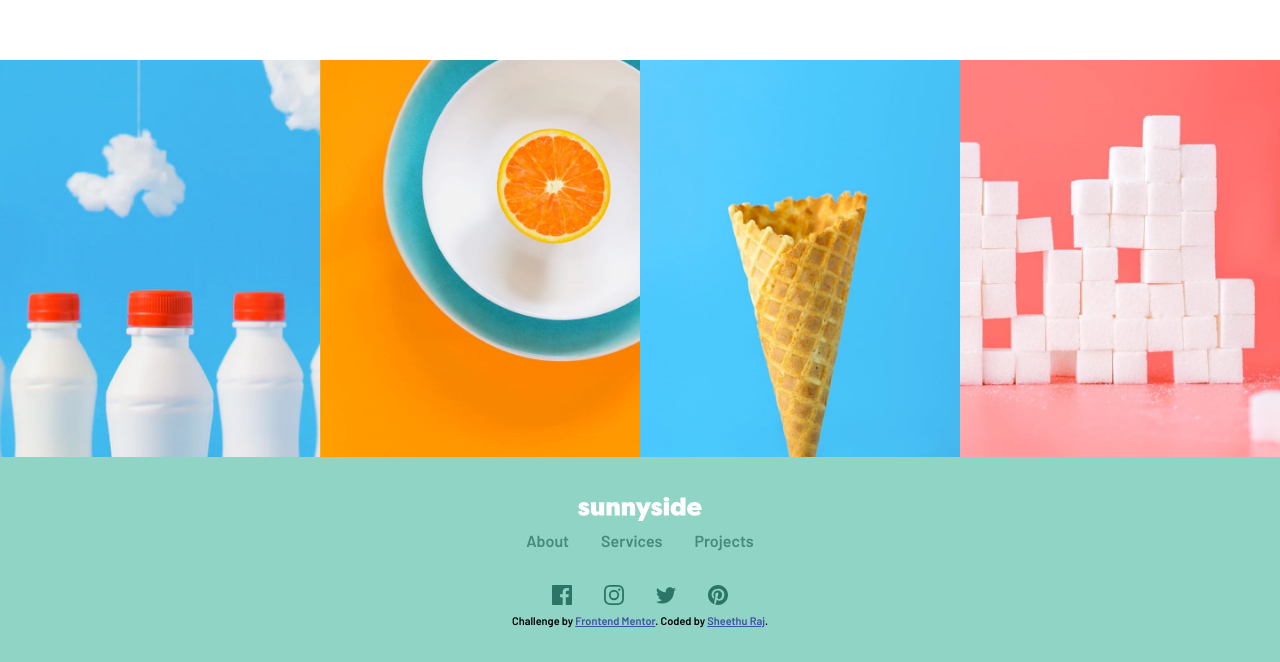
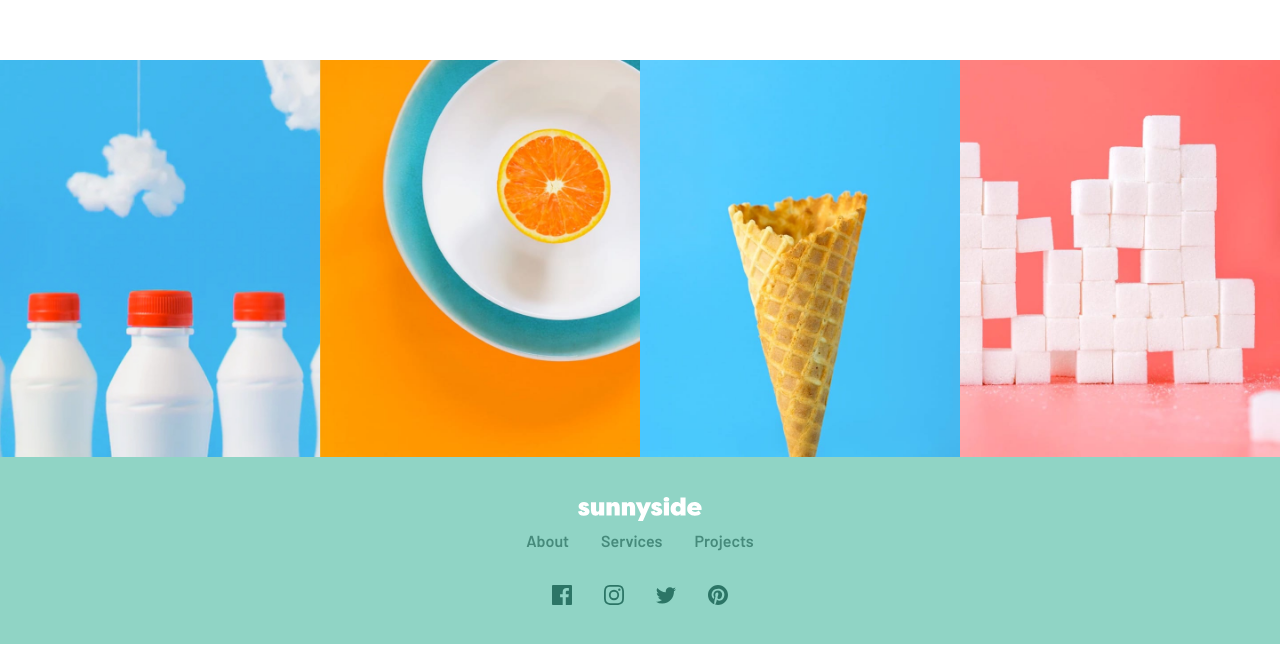
Before and after one commit to sheethu-raj/Self-Project-Sunnyside-Landing-PAge, a plain HTML site: page index.html in a window 1280 px wide. Shown: the part 3276-3938 px from the top of the page. Drawn offline with Linux system fonts and the light colour scheme.

Commit message:
Update index.html

```diff
--- a/index.html
+++ b/index.html
@@ -145,11 +145,6 @@
       <a href="#"><img src="icon-twitter.svg"></a>
       <a href="#"><img src="icon-pinterest.svg"></a>
     </div>
-
-    <div class="attribution">
-      Challenge by <a href="https://www.frontendmentor.io?ref=challenge" target="_blank">Frontend Mentor</a>.
-      Coded by <a href="#">Sheethu Raj</a>.
-    </div>
   </footer>
 
 </body>
```
